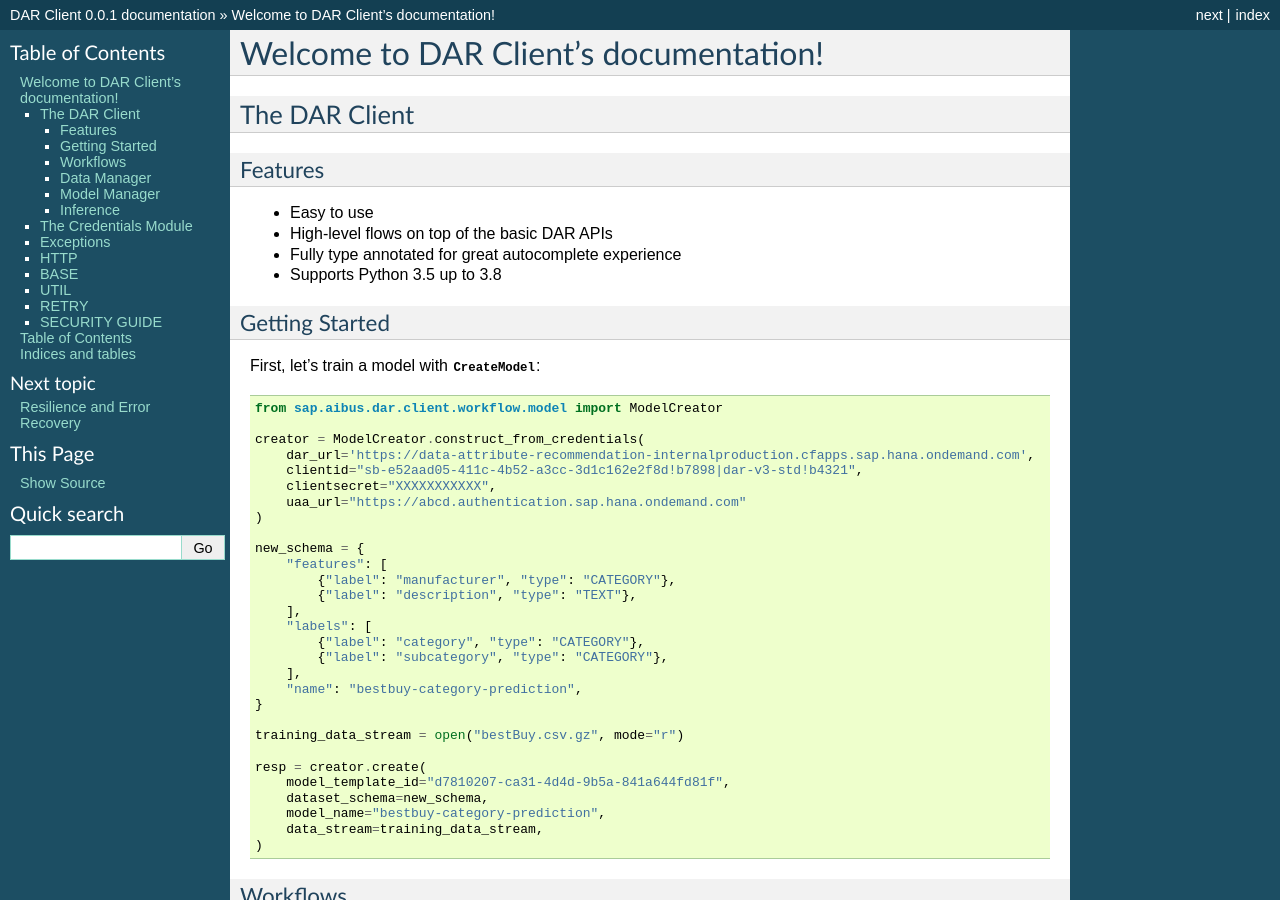
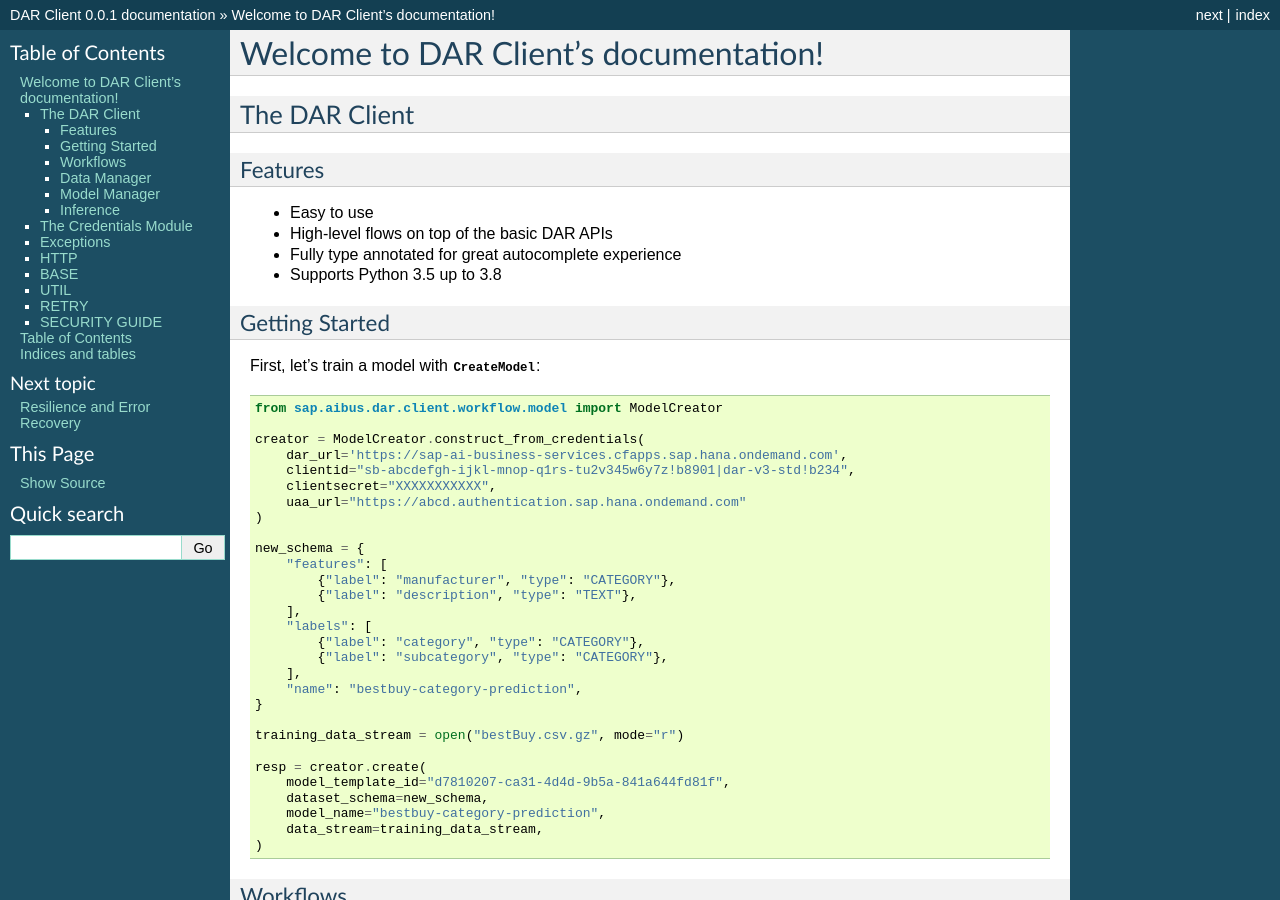
Before and after one commit to SAP/data-attribute-recommendation-python-sdk, a Sphinx documentation site: the page built from docs/source/index.rst, in a window 1280 px wide and 900 px high. Built offline with Sphinx 7.4.7, drawn with Linux system fonts in a browser that asks for light colours.

Commit message:
Update index file
Compliance with security guidance

```diff
--- a/docs/source/index.rst
+++ b/docs/source/index.rst
@@ -20,8 +20,8 @@ First, let's train a model with :class:`~sap.aibus.dar.client.flow.create.Create
     from sap.aibus.dar.client.workflow.model import ModelCreator
 
     creator = ModelCreator.construct_from_credentials(
-        dar_url='https://data-attribute-recommendation-internalproduction.cfapps.sap.hana.ondemand.com',
-        clientid="sb-e52aad05-411c-4b52-a3cc-3d1c162e2f8d!b7898|dar-v3-std!b4321",
+        dar_url='https://sap-ai-business-services.cfapps.sap.hana.ondemand.com',
+        clientid="sb-abcdefgh-ijkl-mnop-q1rs-tu2v345w6y7z!b8901|dar-v3-std!b234",
         clientsecret="XXXXXXXXXXX",
         uaa_url="https://abcd.authentication.sap.hana.ondemand.com"
     )
```
